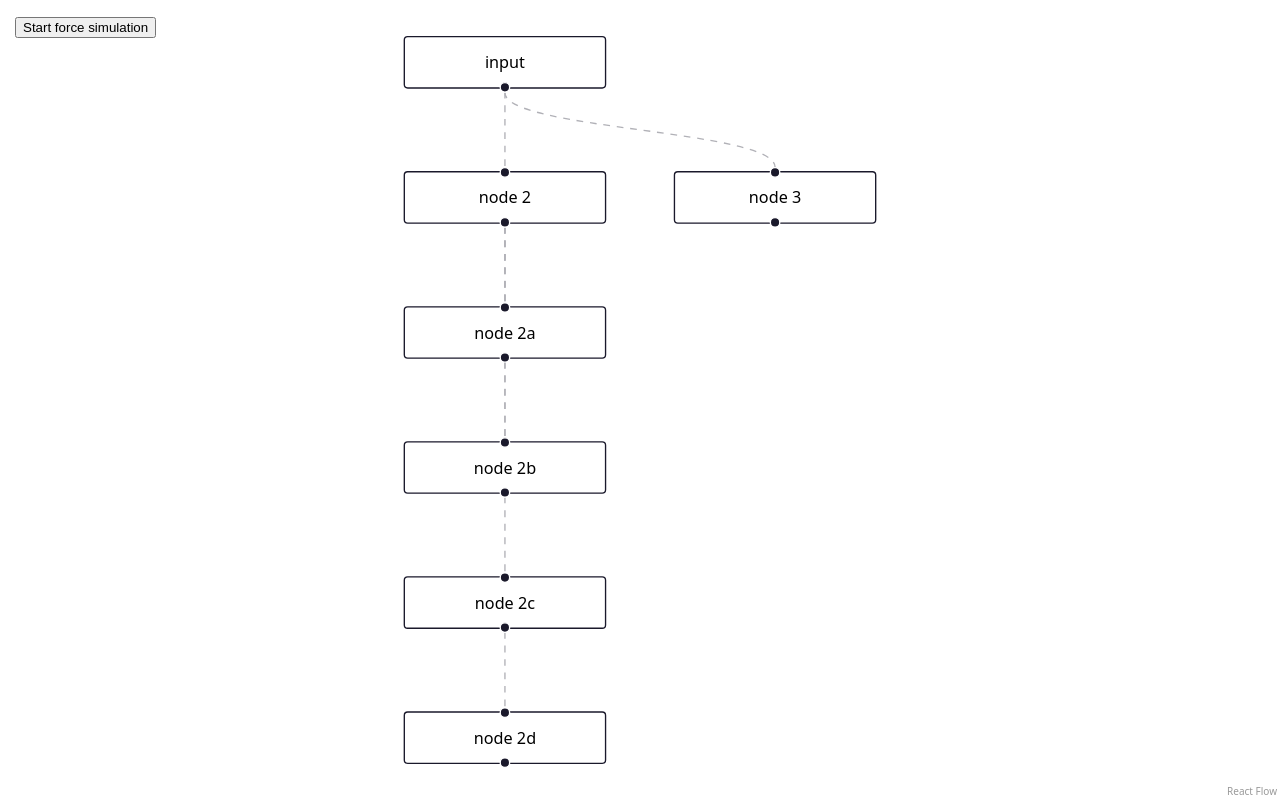
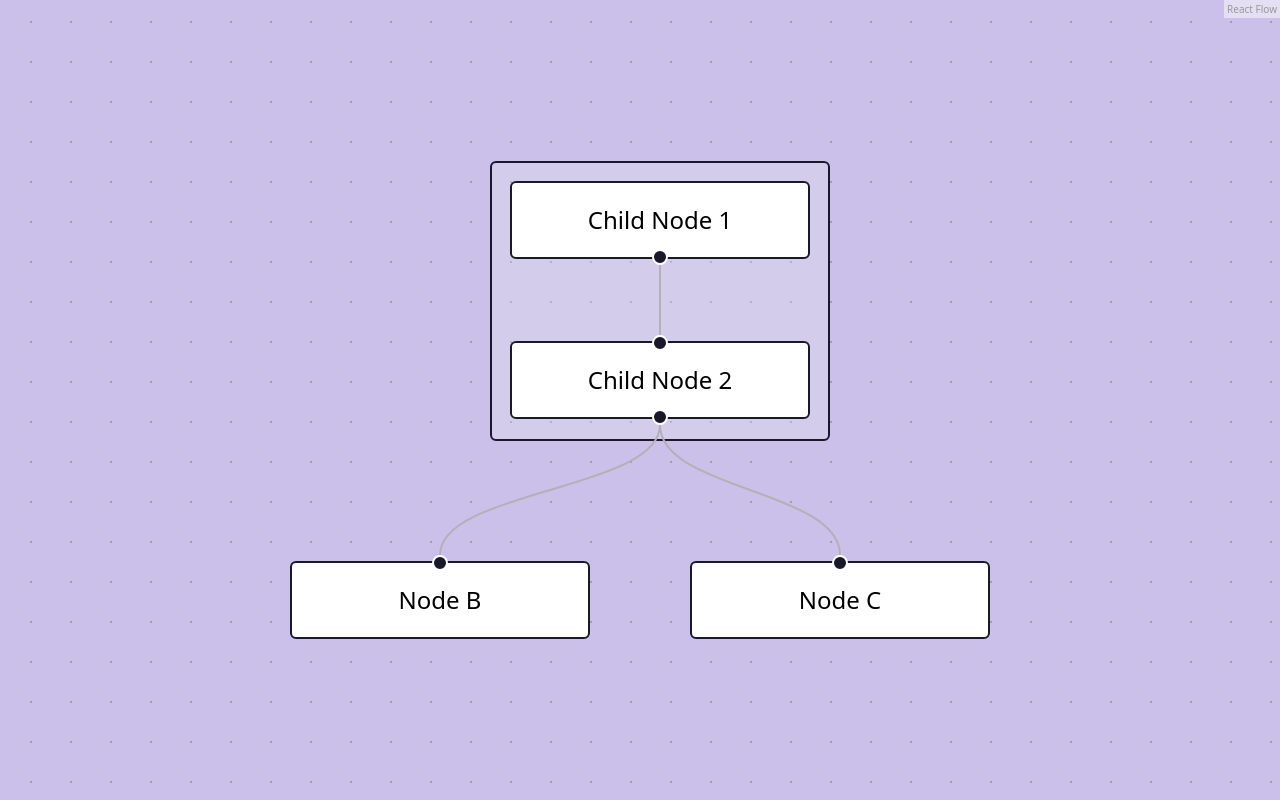
Before and after one commit to shripadkulthe/reactflow-mini, a React (Create React App) app: page / in a window 1280 px wide. Built offline with nearby package versions, Linux system fonts and the light colour scheme.

Commit message:
feat: add elkjsLayout and SubFlowLayout

```diff
--- a/package.json
+++ b/package.json
@@ -12,6 +12,7 @@
     "d3-hierarchy": "^3.1.2",
     "d3-quadtree": "^3.0.1",
     "dagre": "^0.8.5",
+    "elkjs": "^0.11.0",
     "react": "^19.2.4",
     "react-dom": "^19.2.4",
     "react-icons": "^5.5.0",
--- a/src/App.js
+++ b/src/App.js
@@ -1,8 +1,8 @@
 import React from 'react';
-import DagreForceLayout from './dagreForceLayout';
+import SubflowLayout from './subFlowLayout';
 
 function App() {
-  return <DagreForceLayout />;
+  return <SubflowLayout />;
 }
 
 export default App;
--- /dev/null
+++ b/src/subFlowLayout.jsx
@@ -0,0 +1,95 @@
+import React, { useCallback, useState } from 'react';
+import {
+  ReactFlow,
+  addEdge,
+  applyEdgeChanges,
+  applyNodeChanges,
+  Background,
+} from '@xyflow/react';
+import '@xyflow/react/dist/style.css';
+
+const rfStyle = {
+  backgroundColor: '#cbc0e9',
+};
+
+const initialNodes = [
+  {
+    id: 'A',
+    type: 'group',
+    position: { x: 0, y: 0 },
+    style: {
+      width: 170,
+      height: 140,
+    },
+  },
+  {
+    id: 'A-1',
+    type: 'input',
+    data: { label: 'Child Node 1' },
+    position: { x: 10, y: 10 },
+    parentId: 'A',
+    extent: 'parent',
+  },
+  {
+    id: 'A-2',
+    data: { label: 'Child Node 2' },
+    position: { x: 10, y: 90 },
+    parentId: 'A',
+    extent: 'parent',
+  },
+  {
+    id: 'B',
+    type: 'output',
+    position: { x: -100, y: 200 },
+    data: { label: 'Node B' },
+  },
+  {
+    id: 'C',
+    type: 'output',
+    position: { x: 100, y: 200 },
+    data: { label: 'Node C' },
+  },
+];
+
+const initialEdges = [
+  { id: 'a1-a2', source: 'A-1', target: 'A-2' },
+  { id: 'a2-b', source: 'A-2', target: 'B' },
+  { id: 'a2-c', source: 'A-2', target: 'C' },
+];
+
+/* -------------------- Flow -------------------- */
+
+export default function SubflowLayout() {
+  const [nodes, setNodes] = useState(initialNodes);
+  const [edges, setEdges] = useState(initialEdges);
+
+  const onNodesChange = useCallback(
+    (changes) => setNodes((nds) => applyNodeChanges(changes, nds)),
+    []
+  );
+
+  const onEdgesChange = useCallback(
+    (changes) => setEdges((eds) => applyEdgeChanges(changes, eds)),
+    []
+  );
+
+  const onConnect = useCallback(
+    (connection) => setEdges((eds) => addEdge(connection, eds)),
+    []
+  );
+
+  return (
+    <ReactFlow
+      nodes={nodes}
+      edges={edges}
+      onNodesChange={onNodesChange}
+      onEdgesChange={onEdgesChange}
+      onConnect={onConnect}
+      fitView
+      style={rfStyle}
+      attributionPosition="top-right"
+    >
+      <Background />
+    </ReactFlow>
+  );
+}
```
Also changed, not shown: src/elkjsLayout.jsx (added, +112 -0 lines), 1 other file (tests, documents, lock files or other folders).
